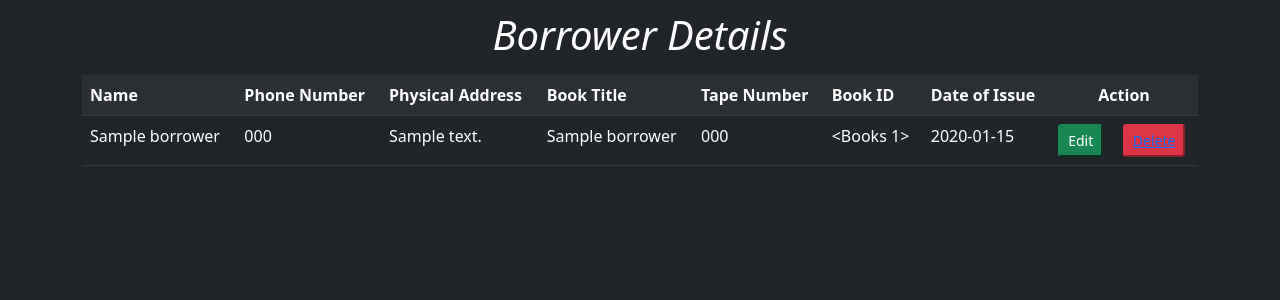
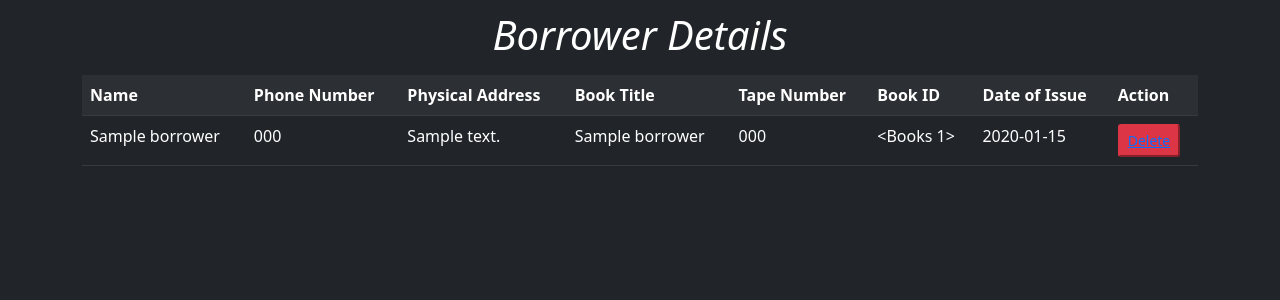
Before and after one commit to shuajay/come_n_dine, a Flask app: page /borrowedBooks in a window 1280 px wide. Shown: the part 56-356 px from the top of the page. Run offline with Flask 2, Linux system fonts and the light colour scheme; tables that the repository leaves empty hold one stand-in row (values such as "Sample post"); some libraries are stand-ins or nearby versions.

Commit message:
deleted code for edit button

```diff
--- a/templates/borrowed.html
+++ b/templates/borrowed.html
@@ -25,7 +25,7 @@
             <th>Tape Number</th>
             <th>Book ID</th>
             <th>Date of Issue</th>
-            <th colspan="2" class="text-center">Action</th>
+            <th>Action</th>
         </tr>
         <!-- for each borrower detail that is found in the borrowers table -->
         <!-- the borrowers corresponds to the Borrower.query.all in the main.py -->
@@ -38,7 +38,6 @@
             <td>{{ borrower.tape_number}}</td>
             <td>{{ borrower.books}}</td>
             <td>{{ borrower.date_of_issue }}</td>
-            <td><button type="button" class="btn-success btn-sm">Edit</button></td>
             <td><button type="button" class="btn-danger btn-sm"><a href="{{ url_for('main.deleteBorrower', id=id) }} ">Delete</a></button></td>
         </tr>
         {% endfor %}
```
